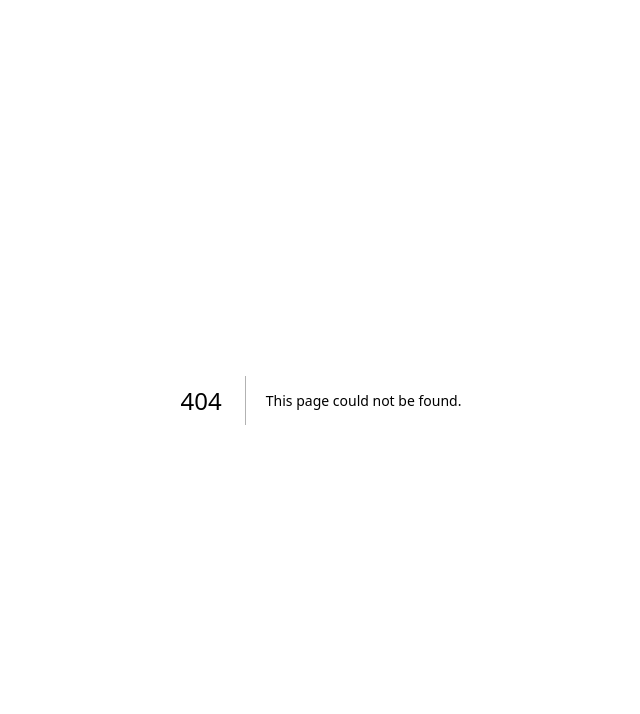
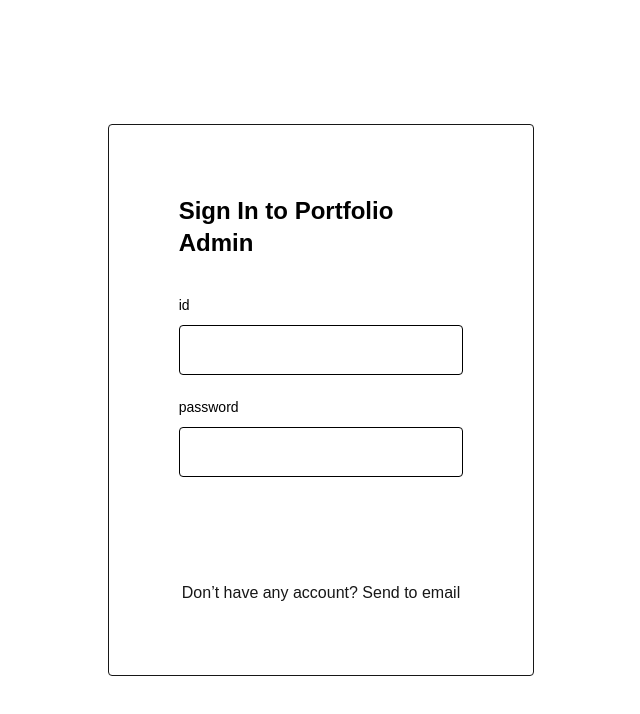
Before and after one commit to dlsdk0601/coin_trading, a Next.js app in the folder admin/: page /sign-in in a window 1280 px wide. Before the commit this address had no page. Shown: the top 714 px of the page, without its empty margins (319-959 px from the left). Built offline with nearby package versions, Linux system fonts and the light colour scheme; no server answers.

Commit message:
feat: sign-in 페이지 추가

```diff
--- a/admin/src/app/page.tsx
+++ b/admin/src/app/page.tsx
@@ -2,8 +2,8 @@ import Image from "next/image";
 
 export default function Home() {
   return (
-    <div className="grid grid-rows-[20px_1fr_20px] items-center justify-items-center min-h-screen p-8 pb-20 gap-16 sm:p-20 font-[family-name:var(--font-geist-sans)]">
-      <main className="flex flex-col gap-[32px] row-start-2 items-center sm:items-start">
+    <div className="grid min-h-screen grid-rows-[20px_1fr_20px] items-center justify-items-center gap-16 p-8 pb-20 font-[family-name:var(--font-geist-sans)] sm:p-20">
+      <main className="row-start-2 flex flex-col items-center gap-[32px] sm:items-start">
         <Image
           className="dark:invert"
           src="/next.svg"
@@ -12,22 +12,20 @@ export default function Home() {
           height={38}
           priority
         />
-        <ol className="list-inside list-decimal text-sm/6 text-center sm:text-left font-[family-name:var(--font-geist-mono)]">
+        <ol className="list-inside list-decimal text-center font-[family-name:var(--font-geist-mono)] text-sm/6 sm:text-left">
           <li className="mb-2 tracking-[-.01em]">
             Get started by editing{" "}
-            <code className="bg-black/[.05] dark:bg-white/[.06] px-1 py-0.5 rounded font-[family-name:var(--font-geist-mono)] font-semibold">
+            <code className="rounded bg-black/[.05] px-1 py-0.5 font-[family-name:var(--font-geist-mono)] font-semibold dark:bg-white/[.06]">
               src/app/page.tsx
             </code>
             .
           </li>
-          <li className="tracking-[-.01em]">
-            Save and see your changes instantly.
-          </li>
+          <li className="tracking-[-.01em]">Save and see your changes instantly.</li>
         </ol>
 
-        <div className="flex gap-4 items-center flex-col sm:flex-row">
+        <div className="flex flex-col items-center gap-4 sm:flex-row">
           <a
-            className="rounded-full border border-solid border-transparent transition-colors flex items-center justify-center bg-foreground text-background gap-2 hover:bg-[#383838] dark:hover:bg-[#ccc] font-medium text-sm sm:text-base h-10 sm:h-12 px-4 sm:px-5 sm:w-auto"
+            className="bg-foreground text-background flex h-10 items-center justify-center gap-2 rounded-full border border-solid border-transparent px-4 text-sm font-medium transition-colors hover:bg-[#383838] sm:h-12 sm:w-auto sm:px-5 sm:text-base dark:hover:bg-[#ccc]"
             href="https://vercel.com/new?utm_source=create-next-app&utm_medium=appdir-template-tw&utm_campaign=create-next-app"
             target="_blank"
             rel="noopener noreferrer"
@@ -42,7 +40,7 @@ export default function Home() {
             Deploy now
           </a>
           <a
-            className="rounded-full border border-solid border-black/[.08] dark:border-white/[.145] transition-colors flex items-center justify-center hover:bg-[#f2f2f2] dark:hover:bg-[#1a1a1a] hover:border-transparent font-medium text-sm sm:text-base h-10 sm:h-12 px-4 sm:px-5 w-full sm:w-auto md:w-[158px]"
+            className="flex h-10 w-full items-center justify-center rounded-full border border-solid border-black/[.08] px-4 text-sm font-medium transition-colors hover:border-transparent hover:bg-[#f2f2f2] sm:h-12 sm:w-auto sm:px-5 sm:text-base md:w-[158px] dark:border-white/[.145] dark:hover:bg-[#1a1a1a]"
             href="https://nextjs.org/docs?utm_source=create-next-app&utm_medium=appdir-template-tw&utm_campaign=create-next-app"
             target="_blank"
             rel="noopener noreferrer"
@@ -51,20 +49,14 @@ export default function Home() {
           </a>
         </div>
       </main>
-      <footer className="row-start-3 flex gap-[24px] flex-wrap items-center justify-center">
+      <footer className="row-start-3 flex flex-wrap items-center justify-center gap-[24px]">
         <a
           className="flex items-center gap-2 hover:underline hover:underline-offset-4"
           href="https://nextjs.org/learn?utm_source=create-next-app&utm_medium=appdir-template-tw&utm_campaign=create-next-app"
           target="_blank"
           rel="noopener noreferrer"
         >
-          <Image
-            aria-hidden
-            src="/file.svg"
-            alt="File icon"
-            width={16}
-            height={16}
-          />
+          <Image aria-hidden src="/file.svg" alt="File icon" width={16} height={16} />
           Learn
         </a>
         <a
@@ -73,13 +65,7 @@ export default function Home() {
           target="_blank"
           rel="noopener noreferrer"
         >
-          <Image
-            aria-hidden
-            src="/window.svg"
-            alt="Window icon"
-            width={16}
-            height={16}
-          />
+          <Image aria-hidden src="/window.svg" alt="Window icon" width={16} height={16} />
           Examples
         </a>
         <a
@@ -88,13 +74,7 @@ export default function Home() {
           target="_blank"
           rel="noopener noreferrer"
         >
-          <Image
-            aria-hidden
-            src="/globe.svg"
-            alt="Globe icon"
-            width={16}
-            height={16}
-          />
+          <Image aria-hidden src="/globe.svg" alt="Globe icon" width={16} height={16} />
           Go to nextjs.org →
         </a>
       </footer>
--- /dev/null
+++ b/admin/src/app/sign-in/layout.tsx
@@ -0,0 +1,19 @@
+import React, { PropsWithChildren, Suspense } from "react";
+
+const Layout = (props: PropsWithChildren) => {
+  return (
+    <div className="flex h-screen flex-wrap items-center justify-center">
+      <div className="border-stroke shadow-default dark:border-strokedark dark:bg-boxdark w-3/4 rounded-sm border bg-white xl:w-1/3">
+        <div className="w-full p-3 sm:p-12.5 xl:p-17.5">
+          <h2 className="sm:text-title-xl2 mb-9 text-2xl font-bold text-black dark:text-white">
+            Sign In to Portfolio Admin
+          </h2>
+
+          <Suspense>{props.children}</Suspense>
+        </div>
+      </div>
+    </div>
+  );
+};
+
+export default Layout;
--- /dev/null
+++ b/admin/src/app/sign-in/page.tsx
@@ -0,0 +1,63 @@
+"use client";
+
+import { useActionState, useEffect } from "react";
+import Link from "next/link";
+import { isNil } from "lodash";
+import { useRouter } from "next/navigation";
+import TextFieldView from "../../view/textFieldView";
+import { EmailIcon, LockIcon } from "../../view/icons";
+import { signIn } from "../../actions/auth";
+import { config } from "../../config";
+import { Urls } from "../../url/url.g";
+
+const Page = () => {
+  const router = useRouter();
+  const [state, action, pending] = useActionState(signIn, undefined);
+
+  useEffect(() => {
+    if (pending) {
+      return;
+    }
+
+    const token = state?.token;
+    if (isNil(token)) {
+      return;
+    }
+
+    sessionStorage.setItem(config.tokenKey, token);
+    router.replace(Urls.page.url());
+  }, [router, state, pending]);
+
+  return (
+    <form action={action}>
+      <TextFieldView name="id" icon={<EmailIcon />} error={state?.errors?.id?.join("\n")} />
+
+      <TextFieldView
+        type="password"
+        name="password"
+        icon={<LockIcon />}
+        error={state?.errors?.password?.join("\n")}
+      />
+
+      <div className="mb-5">
+        <input
+          type="submit"
+          value="Sign In"
+          disabled={pending}
+          className="border-primary bg-primary hover:bg-opacity-90 w-full cursor-pointer rounded-lg border p-4 text-white transition"
+        />
+      </div>
+
+      <div className="mt-6 text-center">
+        <p>
+          Don’t have any account?{" "}
+          <Link href="mailto:inajung7008@gmail.com" className="text-primary">
+            Send to email
+          </Link>
+        </p>
+      </div>
+    </form>
+  );
+};
+
+export default Page;
--- /dev/null
+++ b/admin/src/view/icons.tsx
@@ -0,0 +1,49 @@
+import React from "react";
+
+export const LockIcon = () => {
+  return (
+    <span className="absolute top-2.5 left-3">
+      <i className="mdi mdi-lock-alert-outline text-2xl" />
+    </span>
+  );
+};
+
+export const ProfileIcon = () => {
+  return (
+    <span className="absolute top-2.5 left-3">
+      <i className="mdi mdi-account-outline text-2xl" />
+    </span>
+  );
+};
+
+export const EmailIcon = () => {
+  return (
+    <span className="absolute top-2.5 left-3">
+      <i className="mdi mdi-email-outline text-2xl" />
+    </span>
+  );
+};
+
+export const GreenBadge = (props: { label: string }) => {
+  return (
+    <p className="bg-success bg-opacity-10 text-success inline-flex rounded-full px-3 py-1 text-sm font-medium">
+      {props.label}
+    </p>
+  );
+};
+
+export const RedBadge = (props: { label: string }) => {
+  return (
+    <p className="bg-danger bg-opacity-10 text-danger inline-flex rounded-full px-3 py-1 text-sm font-medium">
+      {props.label}
+    </p>
+  );
+};
+
+export const YellowBadge = (props: { label: string }) => {
+  return (
+    <p className="bg-warning bg-opacity-10 text-warning inline-flex rounded-full px-3 py-1 text-sm font-medium">
+      {props.label}
+    </p>
+  );
+};
--- /dev/null
+++ b/admin/src/view/textFieldView.tsx
@@ -0,0 +1,47 @@
+import classNames from "classnames";
+import { isNil } from "lodash";
+import { ReactNode } from "react";
+import { isBlank, isNotBlank, isNotNil } from "../ex/utils";
+
+const TextFieldView = (props: {
+  name: string;
+  label?: string;
+  placeholder?: string;
+  icon?: ReactNode;
+  col?: 2 | 3;
+  type?: "text" | "password" | "email" | "tel";
+  error?: string;
+}) => {
+  return (
+    <div
+      className={classNames("mb-5.5 w-full", {
+        "sm:w-1/2": props.col === 2,
+        "sm:w-1/3": props.col === 3,
+      })}
+    >
+      <label className="mb-2.5 block text-sm font-medium text-black dark:text-white">
+        {props.label ?? props.name}
+      </label>
+      <div className="relative">
+        {props.icon}
+        <input
+          type={props.type ?? "text"}
+          className={classNames(
+            "dark:bg-meta-4 dark:focus:border-primary w-full rounded border py-3 pr-4.5 text-black focus-visible:outline-none dark:text-white",
+            {
+              "pl-11.5": isNotNil(props.icon),
+              "pl-6": isNil(props.icon),
+              "border-meta-1 focus:border-meta-1": isNotBlank(props.error),
+              "border-stroke focus:border-primary": isBlank(props.error),
+            },
+          )}
+          name={props.name}
+          placeholder={props.placeholder}
+        />
+      </div>
+      {isNotBlank(props.error) && <p className="text-meta-1 mt-1 text-xs italic">{props.error}</p>}
+    </div>
+  );
+};
+
+export default TextFieldView;
```
